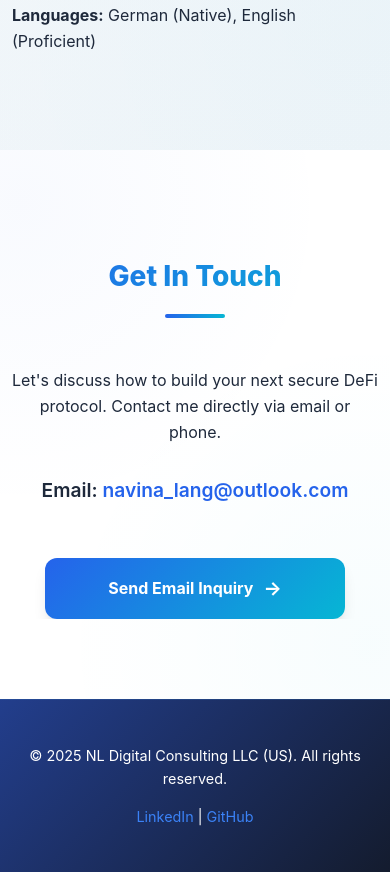
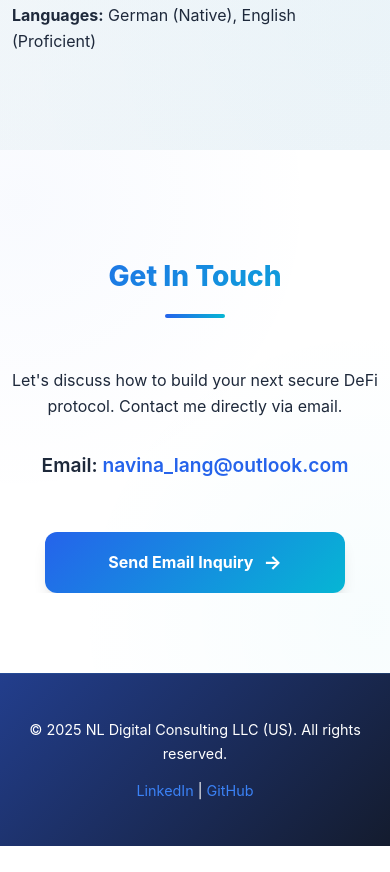
Before and after one commit to langnavina97/nldigitalconsulting-site, a plain HTML site: page index.html in a window 390 px wide. Shown: the part 8962-9834 px from the top of the page. After the commit the page ends 9808 px from the top, so only its background shows below. Drawn offline with Linux system fonts and the light colour scheme.

Commit message:
remove contact via phone

```diff
--- a/index.html
+++ b/index.html
@@ -1017,7 +1017,7 @@
         <h2>Get In Touch</h2>
         <p style="text-align: center; margin-bottom: 30px">
           Let's discuss how to build your next secure DeFi protocol. Contact me
-          directly via email or phone.
+          directly via email.
         </p>
 
         <div style="text-align: center; margin-bottom: 20px">
```
